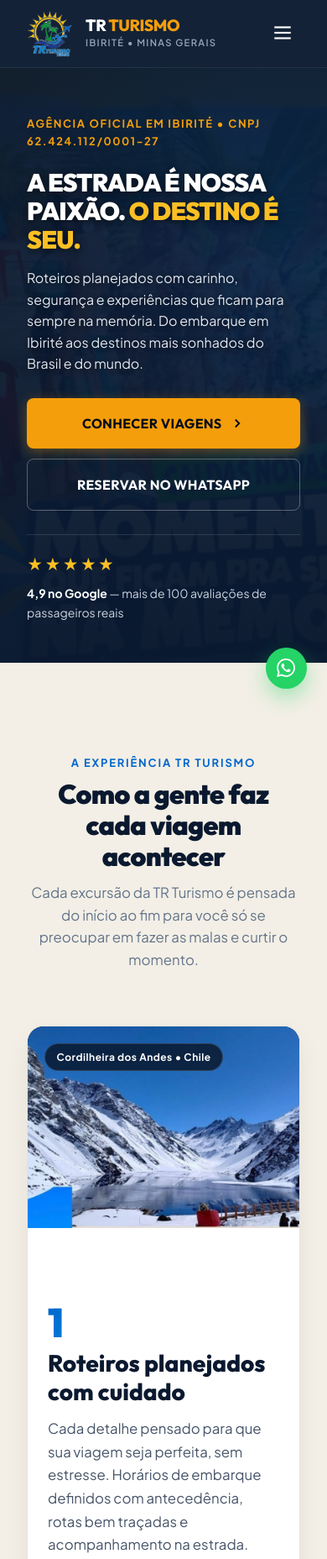
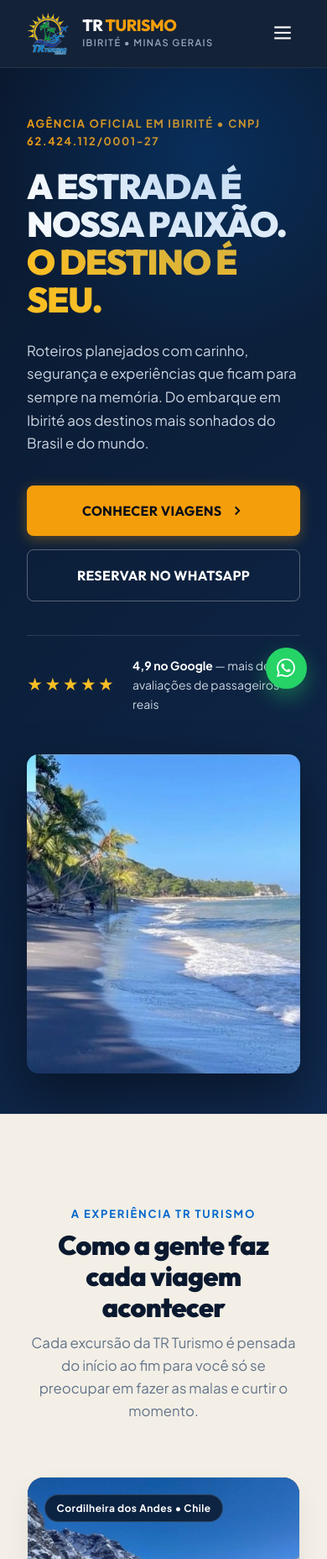
Before and after one commit to dev-victor16/tr-turismo-viagens, a website: page index.html in a window 390 px wide. Shown: the top 1856 px of the page at 84% size. Drawn offline with Linux system fonts and the light colour scheme.

Commit message:
revert: restaurar layout editorial anterior do Hero sem foto de fundo

```diff
--- a/css/style.css
+++ b/css/style.css
@@ -202,10 +202,11 @@ button {
 }
 
 .brand-logo-img {
-  height: 56px;
+  height: 52px;
   width: auto;
-  max-width: 180px;
   object-fit: contain;
+  border-radius: var(--radius-sm);
+  background: transparent;
   transition: transform var(--transition-smooth);
 }
 
@@ -372,79 +373,34 @@ button {
 }
 
 /* ==========================================================================
-   1. HERO COM FOTOGRAFIA REAL NO FUNDO & ADAPTADA PARA CELULAR
+   1. HERO EDITORIAL COM FOTOGRAFIA REAL PROTAGONISTA
+   Composição de revista: texto imponente + vitrine fotográfica real
    ========================================================================== */
 .hero-editorial-real {
+  background: linear-gradient(135deg, #0a192f 0%, #0d2342 65%, #102a50 100%);
+  color: #ffffff;
+  padding: 5.5rem 0 5rem 0;
   position: relative;
   overflow: hidden;
-  padding: 5.5rem 0 4.5rem 0;
-  color: #ffffff;
-  background-color: var(--color-primary-dark);
-}
-
-/* Camada de Fundo Responsiva da Fotografia Real (4:3) */
-.hero-bg-layer {
-  position: absolute;
-  top: 0;
-  left: 0;
-  width: 100%;
-  height: 100%;
-  z-index: 1;
-  pointer-events: none;
-  overflow: hidden;
-}
-
-.hero-bg-img {
-  position: absolute;
-  right: 0;
-  top: 0;
-  width: 55%;
-  height: 100%;
-  object-fit: cover;
-  object-position: center center;
-  opacity: 0.58;
-  filter: contrast(1.06) saturate(1.12);
-  transition: opacity var(--transition-smooth);
-}
-
-.hero-bg-overlay {
-  position: absolute;
-  top: 0;
-  left: 0;
-  width: 100%;
-  height: 100%;
-  background: linear-gradient(
-    90deg,
-    rgba(10, 25, 47, 0.98) 0%,
-    rgba(10, 25, 47, 0.92) 42%,
-    rgba(10, 25, 47, 0.55) 70%,
-    rgba(10, 25, 47, 0.22) 100%
-  );
 }
 
 .hero-editorial-real::before {
   content: '';
   position: absolute;
-  top: 0;
-  left: 0;
-  right: 0;
-  bottom: 0;
-  background: radial-gradient(circle at 85% 30%, rgba(0, 102, 204, 0.15) 0%, transparent 60%);
+  top: -150px;
+  right: -100px;
+  width: 500px;
+  height: 500px;
+  background: radial-gradient(circle, rgba(0, 102, 204, 0.25) 0%, transparent 70%);
   pointer-events: none;
-  z-index: 2;
-}
-
-.hero-content-relative {
-  position: relative;
-  z-index: 3;
-}
-
-.hero-copy-col {
-  max-width: 640px;
-  display: flex;
-  flex-direction: column;
-}
-
+}
+
+.hero-magazine-grid {
+  display: grid;
+  grid-template-columns: 1.1fr 0.9fr;
+  gap: 4rem;
+  align-items: center;
+}
 
 .hero-copy-col {
   display: flex;
@@ -516,108 +472,43 @@ button {
   color: #ffffff;
 }
 
-/* Coluna de Vitrine e Destaque no Hero */
+/* Coluna de Vitrine Fotográfica Real */
 .hero-visual-col {
   position: relative;
-  display: flex;
-  justify-content: flex-end;
-}
-
-.hero-spotlight-card {
-  background: rgba(10, 25, 47, 0.76);
-  backdrop-filter: blur(14px);
-  -webkit-backdrop-filter: blur(14px);
-  border: 1px solid rgba(255, 255, 255, 0.2);
-  border-radius: var(--radius-lg);
-  padding: 2.25rem;
-  box-shadow: 0 20px 50px rgba(0, 0, 0, 0.45);
-  max-width: 440px;
+}
+
+.hero-photo-main-frame {
+  position: relative;
+  border-radius: var(--radius-md);
+  overflow: hidden;
+  box-shadow: 0 25px 60px rgba(0, 0, 0, 0.45);
+  height: 480px;
+}
+
+.hero-photo-main-frame img {
   width: 100%;
-  color: #ffffff;
-  transition: transform var(--transition-smooth), border-color var(--transition-smooth);
-}
-
-.hero-spotlight-card:hover {
-  transform: translateY(-4px);
-  border-color: rgba(245, 158, 11, 0.4);
-}
-
-.hero-spotlight-badge {
-  display: inline-flex;
-  align-items: center;
-  gap: 0.5rem;
-  font-size: 0.75rem;
-  font-weight: 800;
-  text-transform: uppercase;
-  letter-spacing: 0.08em;
-  color: #fbbf24;
-  background: rgba(245, 158, 11, 0.15);
-  padding: 0.35rem 0.85rem;
-  border-radius: var(--radius-full);
-  border: 1px solid rgba(245, 158, 11, 0.3);
-  margin-bottom: 1.15rem;
-}
-
-.hero-spotlight-title {
-  font-family: var(--font-display);
-  font-size: 1.45rem;
-  font-weight: 800;
-  color: #ffffff;
-  line-height: 1.25;
-  margin-bottom: 0.75rem;
-}
-
-.hero-spotlight-desc {
-  font-size: 0.925rem;
-  color: #cbd5e1;
-  line-height: 1.6;
-  margin-bottom: 1.5rem;
-}
-
-.hero-spotlight-destinations {
-  display: flex;
-  flex-direction: column;
-  gap: 0.75rem;
-  margin-bottom: 1.75rem;
-  padding-top: 1.25rem;
-  border-top: 1px solid rgba(255, 255, 255, 0.12);
-}
-
-.hero-spotlight-row {
-  display: flex;
-  align-items: center;
-  justify-content: space-between;
-  font-size: 0.875rem;
-  color: #e2e8f0;
-}
-
-.hero-spotlight-row span {
-  display: inline-flex;
-  align-items: center;
-  gap: 0.5rem;
-}
-
-.hero-spotlight-row strong {
-  color: #fbbf24;
-  font-size: 0.75rem;
-  text-transform: uppercase;
-  letter-spacing: 0.04em;
-}
-
-.hero-spotlight-link {
-  display: inline-flex;
-  align-items: center;
-  gap: 0.5rem;
-  font-family: var(--font-display);
-  font-weight: 700;
-  font-size: 0.9rem;
-  color: var(--color-accent);
-  transition: gap 0.2s ease;
-}
-
-.hero-spotlight-link:hover {
-  gap: 0.85rem;
-  color: #fbbf24;
+  height: 100%;
+  object-fit: cover;
+  transition: transform 0.6s ease;
+}
+
+.hero-photo-main-frame:hover img {
+  transform: scale(1.03);
+}
+
+/* Selo Flutuante de Viagem Internacional Chile 2027 */
+.hero-badge-floating {
+  position: absolute;
+  bottom: -20px;
+  left: -20px;
+  background: rgba(10, 25, 47, 0.95);
+  backdrop-filter: blur(10px);
+  padding: 1.25rem 1.5rem;
+  border-radius: var(--radius-md);
+  border: 1px solid rgba(255, 255, 255, 0.15);
+  color: #ffffff;
+  box-shadow: 0 15px 35px rgba(0, 0, 0, 0.4);
+  max-width: 280px;
 }
 
 .hero-badge-floating-tag {
@@ -1600,22 +1491,9 @@ button {
    RESPONSIVIDADE (MOBILE & TABLET)
    ========================================================================== */
 @media (max-width: 1024px) {
-  .hero-bg-img {
-    width: 100%;
-    height: 100%;
-    object-position: center top;
-    opacity: 0.40;
-  }
-  .hero-bg-overlay {
-    background: linear-gradient(
-      180deg,
-      rgba(10, 25, 47, 0.94) 0%,
-      rgba(10, 25, 47, 0.82) 45%,
-      rgba(10, 25, 47, 0.60) 100%
-    );
-  }
-  .hero-copy-compact {
-    max-width: 100%;
+  .hero-magazine-grid {
+    grid-template-columns: 1fr;
+    gap: 3rem;
   }
   .hero-photo-main-frame {
     height: 380px;
@@ -1677,50 +1555,17 @@ button {
   .hero-editorial-real {
     padding: 3.5rem 0 3rem 0;
   }
-  .hero-bg-img {
-    width: 100%;
-    height: 100%;
-    object-fit: cover;
-    object-position: center 10%;
-    opacity: 0.35;
-    filter: contrast(1.05) saturate(1.1);
-  }
-  .hero-bg-overlay {
-    background: linear-gradient(
-      180deg,
-      rgba(10, 25, 47, 0.88) 0%,
-      rgba(10, 25, 47, 0.78) 40%,
-      rgba(10, 25, 47, 0.85) 75%,
-      rgba(10, 25, 47, 0.95) 100%
-    );
-  }
-  .hero-copy-col {
+  .hero-badge-floating {
+    position: static;
+    margin-top: 1rem;
     max-width: 100%;
-  }
-  .hero-heading-main {
-    font-size: 2.1rem;
-    margin-bottom: 1rem;
-    line-height: 1.15;
-    text-shadow: 0 2px 10px rgba(0, 0, 0, 0.6);
-  }
-  .hero-lead-editorial {
-    font-size: 1rem;
-    margin-bottom: 1.75rem;
-    line-height: 1.6;
-    color: #e2e8f0;
-    text-shadow: 0 1px 6px rgba(0, 0, 0, 0.6);
   }
   .hero-actions {
     flex-direction: column;
     align-items: stretch;
-    gap: 0.75rem;
-    margin-bottom: 1.75rem;
   }
   .hero-actions .btn {
     width: 100%;
-  }
-  .hero-proof-bar {
-    padding-top: 1.25rem;
   }
   .pillar-photo-box {
     height: 240px;
@@ -1758,18 +1603,3 @@ button {
     border-radius: 50%;
   }
 }
-
-@media (max-width: 480px) {
-  .hero-heading-main {
-    font-size: 1.85rem;
-  }
-  .hero-bg-img {
-    object-position: center 10%;
-    opacity: 0.28;
-  }
-  .hero-proof-bar {
-    flex-direction: column;
-    align-items: flex-start;
-    gap: 0.5rem;
-  }
-}
--- a/index.html
+++ b/index.html
@@ -90,15 +90,11 @@
   </header>
 
   <main>
-    <!-- 1. HERO COM FOTOGRAFIA REAL NO FUNDO & ADAPTADA PARA CELULAR -->
+    <!-- 1. HERO EDITORIAL COM FOTOGRAFIA REAL PROTAGONISTA -->
     <section id="home" class="hero-editorial-real">
-      <!-- Camada de Fundo Responsiva da Fotografia Real (4:3) -->
-      <div class="hero-bg-layer" id="hero-bg-layer">
-        <img src="images/tr-hero-bg-momentos.jpg" alt="Passageiras da TR Turismo em Caldas Novas" class="hero-bg-img" id="hero-bg-img">
-        <div class="hero-bg-overlay"></div>
-      </div>
-
-      <div class="container hero-content-relative">
+      <div class="container">
+        <div class="hero-magazine-grid">
+          <!-- Coluna de Texto & Proposta de Valor -->
           <div class="hero-copy-col">
             <div class="hero-eyebrow-tag" id="hero-badge-text">
               Agência Oficial em Ibirité • CNPJ 62.424.112/0001-27
@@ -127,6 +123,21 @@
               <span class="hero-stars-gold">★★★★★</span>
               <div class="hero-proof-text">
                 <strong>4,9 no Google</strong> — mais de 100 avaliações de passageiros reais
+              </div>
+            </div>
+          </div>
+
+          <!-- Coluna Visual Fotográfica com Fotografia Real da Agência -->
+          <div class="hero-visual-col">
+            <div class="hero-photo-main-frame">
+              <img src="images/foto-praia-tropical.jpg" alt="Praia paradisíaca da TR Turismo Viagens" loading="eager">
+
+              <!-- Selo Flutuante Chile 2027 -->
+              <div class="hero-badge-floating">
+                <span class="hero-badge-floating-tag">Chile 2027</span>
+                <strong>Viagem Internacional</strong>
+                <span>Passagens aéreas, neve na Cordilheira dos Andes e todo o cuidado TR Turismo.</span>
+              </div>
             </div>
           </div>
         </div>
--- a/js/app.js
+++ b/js/app.js
@@ -49,11 +49,6 @@ function renderCompanyDetails(company) {
 function renderHeroContent(hero) {
   if (!hero) return;
 
-  const bgImg = document.getElementById('hero-bg-img');
-  if (bgImg && hero.backgroundImage) {
-    bgImg.src = hero.backgroundImage;
-  }
-
   const badgeEl = document.getElementById('hero-badge-text');
   if (badgeEl && hero.badge) badgeEl.textContent = hero.badge;
 
@@ -69,6 +64,11 @@ function renderHeroContent(hero) {
   if (ctaBtn && hero.ctaPrimaryText) {
     ctaBtn.innerHTML = `${hero.ctaPrimaryText} <svg width="18" height="18" viewBox="0 0 24 24" fill="none" stroke="currentColor" stroke-width="2.5"><polyline points="9 18 15 12 9 6"/></svg>`;
     ctaBtn.href = hero.ctaPrimaryLink || '#destinos';
+  }
+
+  const heroPhotoImg = document.querySelector('.hero-photo-main-frame img');
+  if (heroPhotoImg && hero.backgroundImage) {
+    heroPhotoImg.src = hero.backgroundImage;
   }
 }
 
--- a/js/data.js
+++ b/js/data.js
@@ -36,7 +36,7 @@ const TR_DEFAULT_DATA = {
     ctaPrimaryLink: "#destinos",
     ctaSecondaryText: "RESERVAR NO WHATSAPP",
     ctaSecondaryLink: "https://wa.me/5531995724285?text=Ol%C3%A1!%20Vim%20pelo%20site%20da%20TR%20Turismo%20e%20gostaria%20de%20fazer%20uma%20reserva.",
-    backgroundImage: "images/tr-hero-bg-momentos.jpg"
+    backgroundImage: "images/foto-praia-tropical.jpg"
   },
   about: {
     headline: "Quem é a TR Turismo Viagens",
@@ -244,7 +244,7 @@ const TR_DEFAULT_DATA = {
 
 // Gerenciador de Estado / LocalStorage
 const StorageManager = {
-  STORAGE_KEY: "TR_TURISMO_DATA_V5",
+  STORAGE_KEY: "TR_TURISMO_DATA_V6",
   ADMIN_AUTH_KEY: "TR_TURISMO_ADMIN_AUTH",
 
   getData() {
```
Lines whose indentation alone changed are shown as unchanged.
